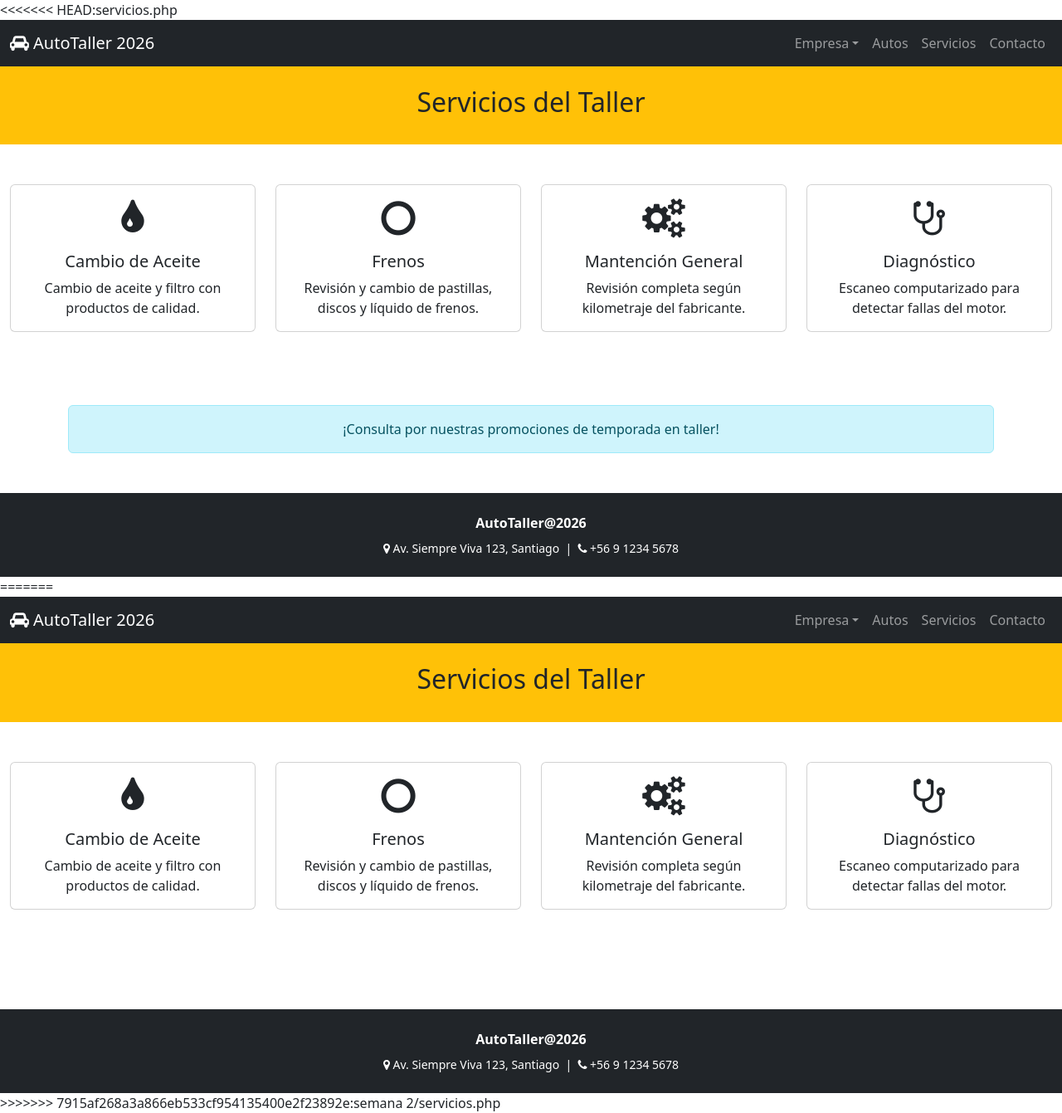
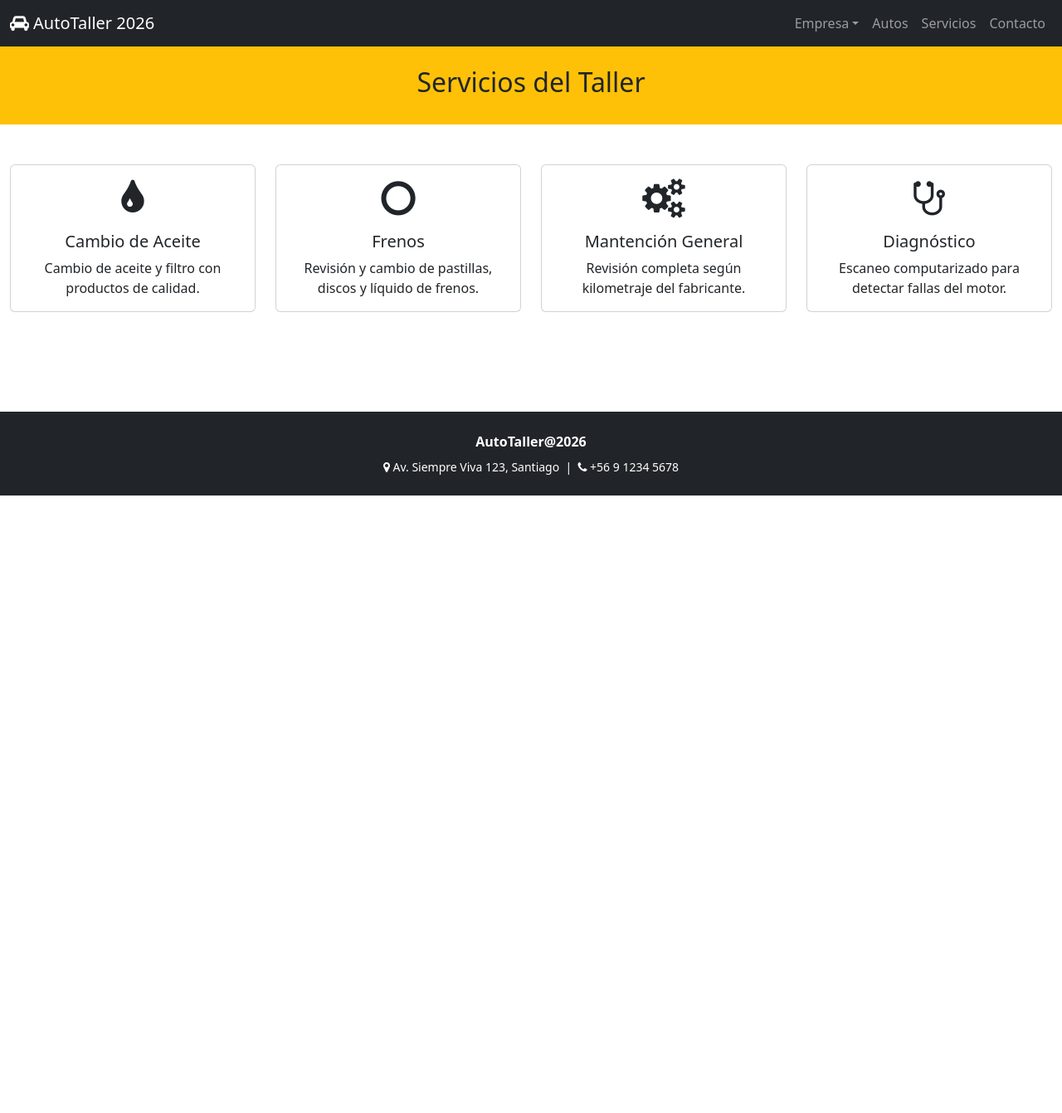
Before and after one commit to rrodrigoramirez0-art/dwm-tarea2, a PHP site: page /servicios.php in a window 1280 px wide. Shown: the whole page at 83% size. After the commit the page ends 597 px from the top, so only its background shows below. Run offline with PHP 8.4, Linux system fonts and the light colour scheme.

Commit message:
Revert "feat: agrega validacion JS en DOM y aviso dinamico con DOMDocument y corrige imagenes de productos"

```diff
--- a/semana 2/productos.php
+++ b/semana 2/productos.php
@@ -40,7 +40,7 @@
         <div class="row">
             <div class="col-md-4 mb-4">
                 <div class="card h-100">
-                    <img src="https://encrypted-tbn0.gstatic.com/images?q=tbn:ANd9GcSWII31YPdDyljPlRw9hrz8myNn8jBvQLY4Cu6kwcL78GjK87lsJTTgBiWZ&s=10" class="card-img-top" alt="Auto A">
+                    <img src="https://picsum.photos/seed/carA/400/250" class="card-img-top" alt="Auto A">
                     <div class="card-body">
                         <h5 class="card-title">Chevrolet Sail 2022</h5>
                         <p class="card-text">45.000 km · Automático · Full equipo</p>
@@ -51,7 +51,7 @@
             </div>
             <div class="col-md-4 mb-4">
                 <div class="card h-100">
-                    <img src="https://i.pinimg.com/736x/a9/30/b3/a930b3d11ee45532122768b130dc5132.jpg" class="card-img-top" alt="Auto B">
+                    <img src="https://picsum.photos/seed/carB/400/250" class="card-img-top" alt="Auto B">
                     <div class="card-body">
                         <h5 class="card-title">Suzuki Swift 2021</h5>
                         <p class="card-text">38.000 km · Mecánico · Único dueño</p>
@@ -62,7 +62,7 @@
             </div>
             <div class="col-md-4 mb-4">
                 <div class="card h-100">
-                    <img src="https://acnews.blob.core.windows.net/imgnews/medium/NAZ_73b93c87fa7a40f4b704b639ebf3d54b.jpg" class="card-img-top" alt="Auto C">
+                    <img src="https://picsum.photos/seed/carC/400/250" class="card-img-top" alt="Auto C">
                     <div class="card-body">
                         <h5 class="card-title">Hyundai Tucson 2023</h5>
                         <p class="card-text">20.000 km · Automático · 4x2</p>
--- a/semana 2/servicios.php
+++ b/semana 2/servicios.php
@@ -1,67 +1,3 @@
-<<<<<<< HEAD:servicios.php
-<?php $page_title = "Servicios"; include 'includes/header.php'; ?>
-
-    <div class="container-fluid bg-warning py-4">
-        <div class="row">
-            <div class="col-12 text-center">
-                <h2>Servicios del Taller</h2>
-            </div>
-        </div>
-    </div>
-
-    <div class="container-fluid py-5">
-        <div class="row">
-            <div class="col-md-3 mb-4">
-                <div class="card h-100 text-center">
-                    <div class="card-body">
-                        <i class="fa fa-tint fa-3x mb-3"></i>
-                        <h5 class="card-title">Cambio de Aceite</h5>
-                        <p class="card-text">Cambio de aceite y filtro con productos de calidad.</p>
-                    </div>
-                </div>
-            </div>
-            <div class="col-md-3 mb-4">
-                <div class="card h-100 text-center">
-                    <div class="card-body">
-                        <i class="fa fa-circle-o fa-3x mb-3"></i>
-                        <h5 class="card-title">Frenos</h5>
-                        <p class="card-text">Revisión y cambio de pastillas, discos y líquido de frenos.</p>
-                    </div>
-                </div>
-            </div>
-            <div class="col-md-3 mb-4">
-                <div class="card h-100 text-center">
-                    <div class="card-body">
-                        <i class="fa fa-cogs fa-3x mb-3"></i>
-                        <h5 class="card-title">Mantención General</h5>
-                        <p class="card-text">Revisión completa según kilometraje del fabricante.</p>
-                    </div>
-                </div>
-            </div>
-            <div class="col-md-3 mb-4">
-                <div class="card h-100 text-center">
-                    <div class="card-body">
-                        <i class="fa fa-stethoscope fa-3x mb-3"></i>
-                        <h5 class="card-title">Diagnóstico</h5>
-                        <p class="card-text">Escaneo computarizado para detectar fallas del motor.</p>
-                    </div>
-                </div>
-            </div>
-        </div>
-    </div>
-<?php
-// Ejemplo de uso de DOMDocument para generar un aviso dinámico en servidor
-$dom = new DOMDocument();
-$alertDiv = $dom->createElement('div', '¡Consulta por nuestras promociones de temporada en taller!');
-$alertDiv->setAttribute('class', 'alert alert-info text-center my-3');
-$dom->appendChild($alertDiv);
-?>
-
-<div class="container">
-    <?php echo $dom->saveHTML(); ?>
-</div>
-<?php include 'includes/footer.php'; ?>
-=======
 <?php $page_title = "Servicios"; include 'includes/header.php'; ?>
 
     <div class="container-fluid bg-warning py-4">
@@ -114,4 +50,3 @@ $dom->appendChild($alertDiv);
     </div>
 
 <?php include 'includes/footer.php'; ?>
->>>>>>> 7915af268a3a866eb533cf954135400e2f23892e:semana 2/servicios.php
```
Also changed, not shown: includes/footer.php (deleted, +0 -21 lines), includes/header.php (deleted, +0 -43 lines), semana 2/contacto.php (+0 -23 lines).
